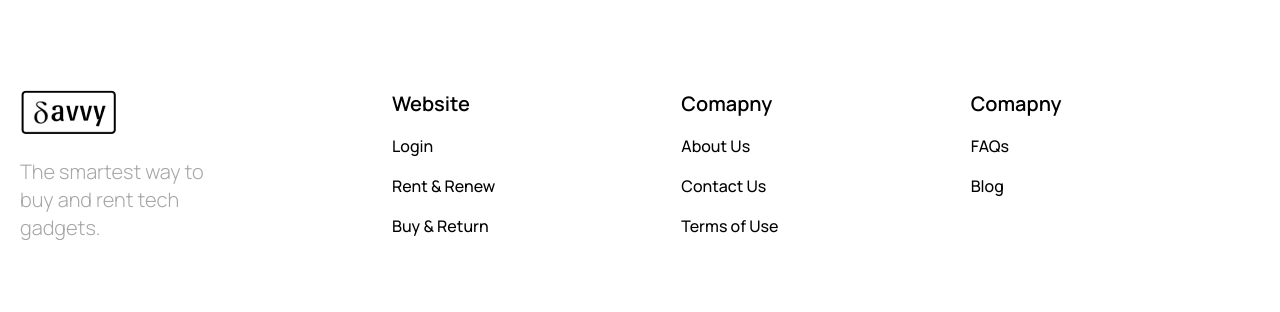
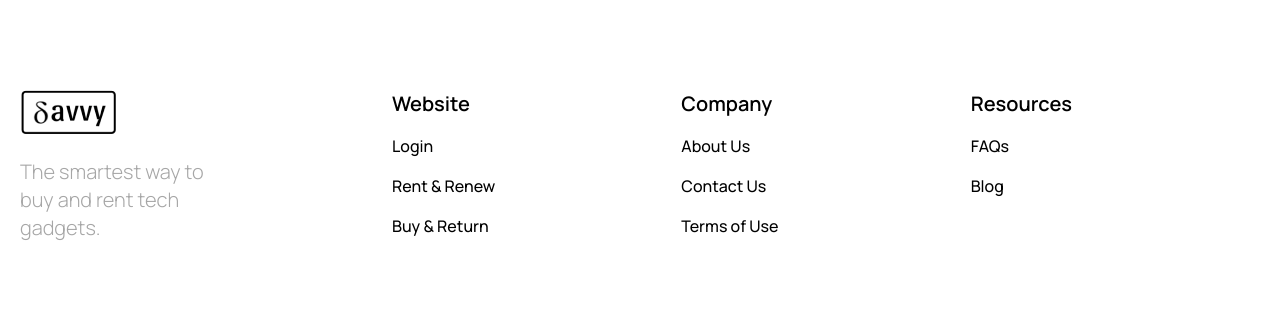
Before and after one commit to SavvyAfrica/savvyWaitlist, a Next.js app: page / in a window 1280 px wide. Shown: the part 2625-2937 px from the top of the page. Built offline with nearby package versions, Linux system fonts and the light colour scheme.

Commit message:
fixed the mispellings

```diff
--- a/features/general/footer/footer.tsx
+++ b/features/general/footer/footer.tsx
@@ -15,8 +15,8 @@ function footer() {
 
   return (
     <div className='maxWidth mx-auto w-full flex flex-col px-5'>
-      <div className='w-full flex md:flex-row flex-col justify-between h-full py-5 mb-[90px]'>
-        <div className='md:w-[30%] w-[35%] md:mb-0 mb-[34px]'>
+      <div className='w-full flex md:flex-row flex-col justify-between items-start h-full py-5 mb-[90px]'>
+        <div className='md:w-[30%] sm:w-[50%] w-[70%] md:mb-0 mb-[34px]'>
           <div className='w-full'>
             <Image src={Logo} alt='Logo' />
 
@@ -90,7 +90,7 @@ function footer() {
         >
           <div className={`ft-head md:w-auto w-full`}>
             <Text variant='paragraph_1' className='font-semibold inline-block'>
-              Comapny
+              Company
             </Text>
 
             <span className='ft-icon inline-block'>
@@ -146,7 +146,7 @@ function footer() {
         >
           <div className={`ft-head md:w-auto w-full`}>
             <Text variant='paragraph_1' className='font-semibold inline-block'>
-              Comapny
+              Resources
             </Text>
 
             <span className='ft-icon inline-block'>
```
